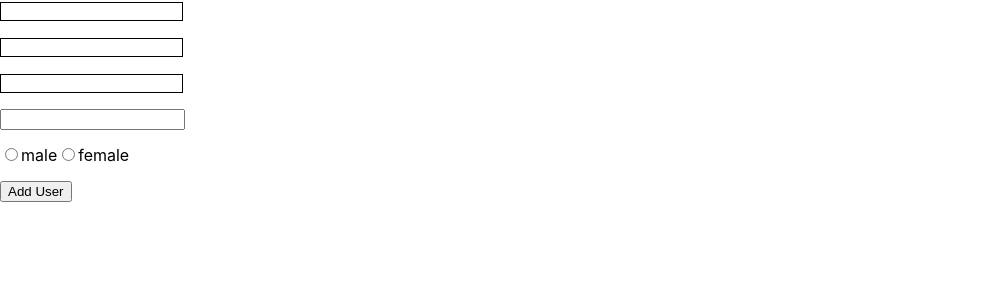
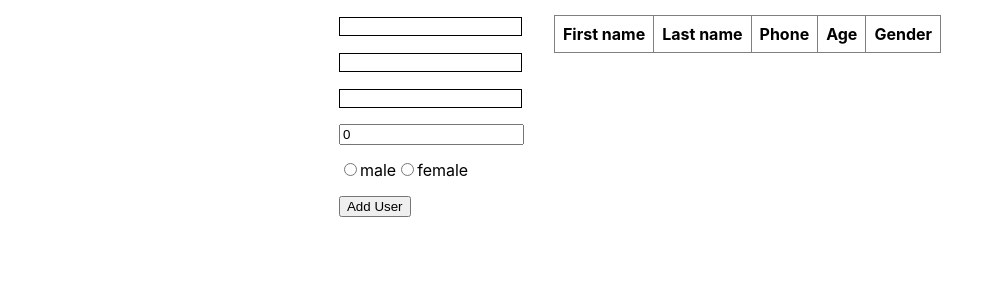
Before and after one commit to Shrigorevich/test-react, a React (Create React App) app: page / in a window 1280 px wide. Shown: the top 300 px of the page, without its empty margins (0-1004 px from the left). Built offline with nearby package versions, Linux system fonts and the light colour scheme.

Commit message:
Adding and modifying components

```diff
--- a/src/components/Table.js
+++ b/src/components/Table.js
@@ -1,11 +1,27 @@
-import React from 'react'
+import React from "react";
+import TableRow from "./TableRow";
 
-const Table = () => {
-   return (
-      <div>
+const Table = props => {
+  return (
+    <div className="table">
+      <table border="1">
+        <thead>
+          <tr>
+            <th data-value="firstName" onClick={props.sorting}>First name</th>
+            <th data-value="lastName" onClick={props.sorting}>Last name</th>
+            <th data-value="phone" onClick={props.sorting}>Phone</th>
+            <th data-value="age" onClick={props.sorting}>Age</th>
+            <th>Gender</th>
+          </tr>
+        </thead>
+        <tbody>
+          {props.users
+            ? props.users.map((user, i) => <TableRow user={user} key={i} />)
+            : null}
+        </tbody>
+      </table>
+    </div>
+  );
+};
 
-      </div>
-   )
-}
-
-export default Table
+export default Table;
--- /dev/null
+++ b/src/components/TableRow.js
@@ -0,0 +1,15 @@
+import React from "react";
+
+const TableRow = props => {
+  return (
+    <tr>
+      <td>{props.user.firstName}</td>
+      <td>{props.user.lastName}</td>
+      <td>{props.user.phone}</td>
+      <td>{props.user.age}</td>
+      <td>{props.user.gender ? "male" : "female"}</td>
+    </tr>
+  );
+};
+
+export default TableRow;
--- a/src/components/Wrapper.js
+++ b/src/components/Wrapper.js
@@ -1,34 +1,80 @@
-import React, {useState, useEffect} from 'react'
+import React, { useState, useEffect } from "react";
 
-import Table from '../components/Table'
+import Table from "../components/Table";
 
 const Wrapper = () => {
+  const [error, setError] = useState(null);
 
-   const [error, setError] = useState(null)
-   const [form, setForm] = useState({
-      firstName: '',
-      lastName: '',
-      phone: '',
-      gender: null,
-      age: null
-   })
+  const [users, setUser] = useState({
+    arr: JSON.parse(localStorage.getItem("users")) || []
+  });
+
+  const [form, setForm] = useState(() => (
+    {
+      firstName: "",
+      lastName: "",
+      phone: "",
+      gender: true,
+      age: 0,
+      id: users.arr.length
+    }
+  ));
+
+  useEffect(() => {
+    console.log(users.arr);
+
+    if (users.arr.length !== 0) {
+      localStorage.setItem("users", JSON.stringify(users.arr));
+    }
+  }, [users]);
 
   const changeHandler = event => {
-      setForm({...form, [event.target.name]: event.target.value})
+    if (event.target.value === "true") {
+      setForm({ ...form, [event.target.name]: true });
+    } else if (event.target.value === "false") {
+      setForm({ ...form, [event.target.name]: false });
+    } else {
+      setForm({ ...form, [event.target.name]: event.target.value });
     }
+  };
 
   const validation = () => {
-      if (form.firstName.length === 0){
-         setError('Enter your first name')
-      }else if(form.lastName.length === 0){
-         setError('Enter your last name')
-      }else if(form.phone.length !== 10 || /\D/.test(form.phone)){
-         setError('Invalid number')
-      }else if(form.age < 18){
-         setError('You are under 18 years old')
-      }else{
-         setError(null)
+    if (form.firstName.length === 0) {
+      setError("Enter your first name");
+    } else if (form.lastName.length === 0) {
+      setError("Enter your last name");
+    } else if (form.phone.length !== 10 || /\D/.test(form.phone)) {
+      setError("Invalid number");
+    } else if (form.age < 18) {
+      setError("You are under 18 years old");
+    } else {
+      setUser(users => ({
+        arr: [...users.arr, { ...form }]
+      }));
+      setError(null);
+      setForm({
+        firstName: "",
+        lastName: "",
+        phone: "",
+        gender: true,
+        age: 0
+      });
     }
+  };
+
+  const sorting = event => {
+    let key = event.target.dataset.value;
+    setUser({
+      arr: [
+        ...users.arr.sort((a, b) => {
+          return a[key] > b[key] ? 1 : -1;
+        })
+      ]
+    });
+  };
+
+  const deleteUser = () => {
+
   }
 
   return (
@@ -36,6 +82,7 @@ const Wrapper = () => {
       <div className="form">
         <div className="formElement">
           <input
+            value={form.firstName}
             type="text"
             name="firstName"
             placeholder=""
@@ -46,6 +93,7 @@ const Wrapper = () => {
 
         <div className="formElement">
           <input
+            value={form.lastName}
             type="text"
             name="lastName"
             placeholder=""
@@ -56,6 +104,7 @@ const Wrapper = () => {
 
         <div className="formElement">
           <input
+            value={form.phone}
             type="text"
             name="phone"
             placeholder=""
@@ -66,6 +115,7 @@ const Wrapper = () => {
 
         <div className="formElement">
           <input
+            value={form.age}
             type="number"
             name="age"
             placeholder=""
@@ -80,7 +130,7 @@ const Wrapper = () => {
             name="gender"
             id="male"
             value="true"
-                  onClick={changeHandler}
+            onChange={changeHandler}
           />
           <label htmlFor="male">male</label>
 
@@ -98,9 +148,12 @@ const Wrapper = () => {
           <button onClick={validation}>Add User</button>
         </div>
       </div>
-         <Table/>
+      <Table
+        users={users.arr.length === 0 ? null : users.arr}
+        sorting={sorting}
+      />
     </div>
-   )
-}
+  );
+};
 
-export default Wrapper
+export default Wrapper;
--- a/src/index.css
+++ b/src/index.css
@@ -14,10 +14,25 @@ code {
 
 .wrapper{
   display: flex;
+  justify-content: center;
 }
 .form{
   display: flex;
   flex-direction: column;
+  padding: 15px;
+}
+.table{
+  padding: 15px;
+}
+table{
+  border-collapse: collapse;
+}
+th{
+  cursor: pointer;
+  padding: 8px;
+}
+td{
+  padding: 8px;
 }
 .formElement{
   margin: 0 0 15px 0;
```
Also changed, not shown: src/components/Form.js (deleted, +0 -10 lines), public/manifest.json. Lines whose indentation alone changed are shown as unchanged.
